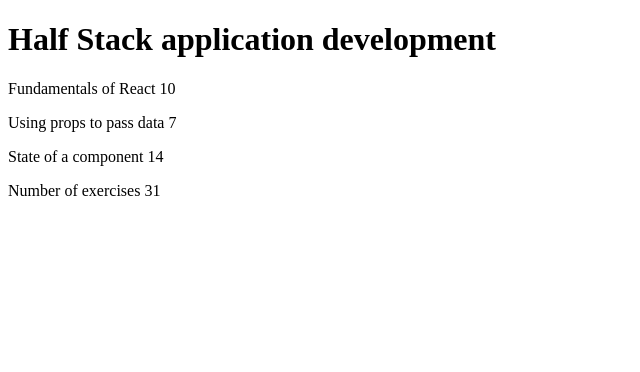
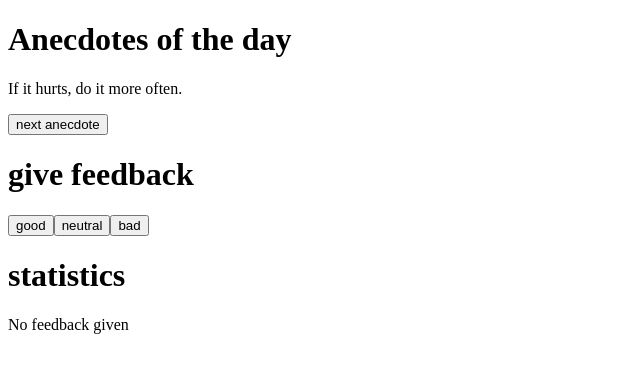
Before and after one commit to dhuartf/FullStackOpen, a React (Vite) app in the folder part1/: page / in a window 1280 px wide. Shown: the top 372 px of the page, without its empty margins (0-640 px from the left). Built offline with nearby package versions, Linux system fonts and the light colour scheme.

Commit message:
part 1 exercice 1.6 to 1.12

```diff
--- a/part1/src/App.jsx
+++ b/part1/src/App.jsx
@@ -1,67 +1,92 @@
+import { useState } from 'react'
 
+const Button = ({ handleClick, text }) => (
+  <button onClick={handleClick}>{text}</button>
+)
 
-const Header = (props) => {
-  console.log("header props:", props)
+const StatisticLine = ({ text, value }) => (
+  <tr>
+    <td>{text}</td>
+    <td>{value}</td>
+  </tr>
+)
+
+const Statistics = ({ good, neutral, bad }) => {
+  const all = good + neutral + bad
+  const average = (good - bad) / all
+  const positive = (good / all) * 100
+
+  if (all === 0) {
     return (
-    <h1>{props.course}</h1>
+      <div>
+        <h1>statistics</h1>
+        <p>No feedback given</p>
+      </div>
     )
   }
-
-const Part = (props) => {
-  return (
-    <p>
-      {props.part} {props.exercises}
-    </p>
-  )
-}
-const Content = (props) => {
-  console.log("content props:", props)
-
   return (
     <div>
-      <Part part={props.parts[0].name} exercises={props.parts[0].exercises} />
-      <Part part={props.parts[1].name} exercises={props.parts[1].exercises} />
-      <Part part={props.parts[2].name} exercises={props.parts[2].exercises} />
+      <h1>statistics</h1>
+      <table>
+        <tbody>
+          <StatisticLine text="good" value={good} />
+          <StatisticLine text="neutral" value={neutral} />
+          <StatisticLine text="bad" value={bad} />
+          <StatisticLine text="all" value={all} />
+          <StatisticLine text="average" value={average} />
+          <StatisticLine text="positive" value={`${positive.toFixed(1)} %`} />
+        </tbody>
+      </table>
     </div>
     )
 }
 
-const Total = (props) => {
-  console.log("total props:", props)
-  return (
-    <p>Number of exercises {props.parts[0].exercises + props.parts[1].exercises + props.parts[2].exercises}</p>
-  )
-}
-
-const App = () => {
-
-  const course = {
-    name: 'Half Stack application development',
-    parts: [
-      {
-        name: 'Fundamentals of React',
-        exercises: 10
-      },
-      {
-        name: 'Using props to pass data',
-        exercises: 7
-      },
-      {
-        name: 'State of a component',
-        exercises: 14
-      }
-    ]
-  }
 
 
 
+const App = () => {
+  const anecdotes = [
+    'If it hurts, do it more often.',
+    'Adding manpower to a late software project makes it later!',
+    'The first 90 percent of the code accounts for the first 90 percent of the development time...The remaining 10 percent of the code accounts for the other 90 percent of the development time.',
+    'Any fool can write code that a computer can understand. Good programmers write code that humans can understand.',
+    'Premature optimization is the root of all evil.',
+    'Debugging is twice as hard as writing the code in the first place. Therefore, if you write the code as cleverly as possible, you are, by definition, not smart enough to debug it.',
+    'Programming without an extremely heavy use of console.log is same as if a doctor would refuse to use x-rays or blood tests when diagnosing patients.',
+    'The only way to go fast, is to go well.'
+  ]
+
+  const [selected, setSelected] = useState(0)
+  console.log(anecdotes[selected])
+
+  const handleNextClick = () => {
+    const randomIndex = Math.floor(Math.random() * anecdotes.length)
+    console.log('Random index:', randomIndex)
+    if (randomIndex === selected) {handleNextClick() // Call the function recursively to get a new index
+    }
+    setSelected(randomIndex)
+  }
+
+  // save clicks of each button to its own state
+  const [good, setGood] = useState(0)
+  const [neutral, setNeutral] = useState(0)
+  const [bad, setBad] = useState(0)
+
+  const handleGoodClick = () => setGood(good + 1)
+  const handleNeutralClick = () => setNeutral(neutral + 1)
+  const handleBadClick = () => setBad(bad + 1)
+
   return (
     <div>
-      <Header course={course.name} />
-      <Content parts={course.parts} />
-      <Total parts={course.parts} />
+      <h1> Anecdotes of the day</h1>
+      <p>{anecdotes[selected]}</p>
+      <Button handleClick={handleNextClick} text="next anecdote" />
+      <h1>give feedback</h1>
+      <Button handleClick={handleGoodClick} text="good" />
+      <Button handleClick={handleNeutralClick} text="neutral" />
+      <Button handleClick={handleBadClick} text="bad" />
+      <Statistics good={good} neutral={neutral} bad={bad} />
     </div>
-
   )
 }
 
```
Lines whose indentation alone changed are shown as unchanged.
